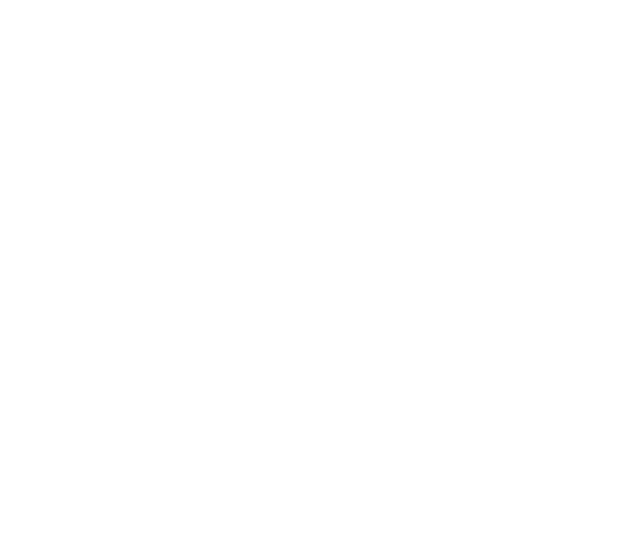
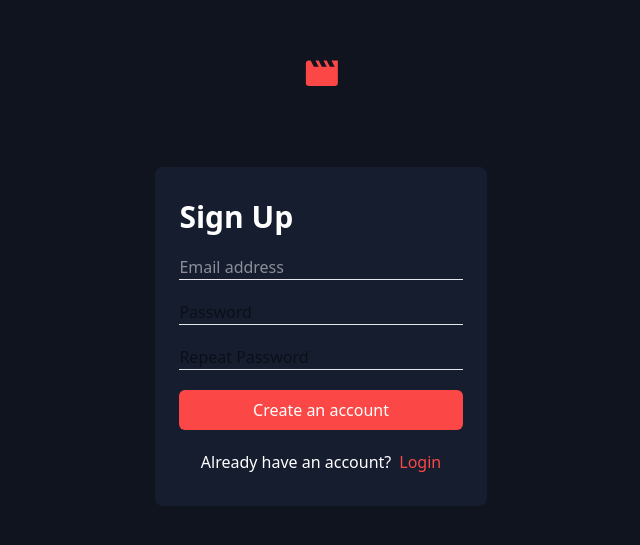
Before and after one commit to BigDahn/Entertainment-web-app, a React (Vite) app: page /signup in a window 1280 px wide. Before the commit this address had no page. Shown: the part 117-662 px from the top of the page, without its empty margins (319-959 px from the left). Built offline with nearby package versions, Linux system fonts and the light colour scheme.

Commit message:
first commit

```diff
--- a/src/App.jsx
+++ b/src/App.jsx
@@ -5,6 +5,8 @@
 import BookMarked from "./Pages/BookMarked/BookMarked";
 import Series from "./Pages/TvSeriesPage/Series";
 import Movies from "./Pages/Movies/Movies";
+import Login from "./Pages/Auth/Login";
+import Signup from "./Pages/Auth/Signup";
 
 function App() {
   return (
@@ -14,9 +16,12 @@
           <Route element={<AppLayout />}>
             <Route index element={<Navigate replace to="home" />} />
             <Route path="home" element={<Home />} />
-            <Route path="movie" element={<Movies />} />
+            <Route path="movies" element={<Movies />} />
+            <Route path="/:name" element={<Movies />} />
             <Route path="series" element={<Series />} />
             <Route path="bookmarked" element={<BookMarked />} />
+            <Route path="login" element={<Login />} />
+            <Route path="signup" element={<Signup />} />
           </Route>
         </Routes>
       </BrowserRouter>
--- a/src/Pages/Auth/Login.jsx
+++ b/src/Pages/Auth/Login.jsx
@@ -1,7 +1,33 @@
 import React from "react";
 
 function Login() {
-  return <div>Login</div>;
+  return (
+    <div className="flex flex-col gap-[5rem] items-center justify-center w-full   m-auto h-full ">
+      <img src="/assets/logo.svg" />
+      <form className="flex-col flex gap-5 bg-[#161D2F] w-[36%] px-6 py-[2rem]  rounded-lg">
+        <h2 className="text-white font-bold text-3xl ">Login</h2>
+        <input
+          type="text"
+          name="email"
+          placeholder="Email address"
+          className="border-b  border-gray-200 active:outline-none outline-none text-white focus:text-red-500 cuso"
+        />
+        <input
+          type="text"
+          name="password"
+          placeholder="Password"
+          className="border-b  border-gray-200 active:outline-none outline-none"
+        />
+        <button className="bg-[#FC4747] px-3 py-2 rounded-md text-white">
+          Login to your account
+        </button>
+        <h5 className="flex gap-2 text-center items-center justify-center text-white">
+          Don't have an account?
+          <span className="text-[#FC4747]">Sign up</span>
+        </h5>
+      </form>
+    </div>
+  );
 }
 
 export default Login;
--- a/src/Pages/Auth/Signup.jsx
+++ b/src/Pages/Auth/Signup.jsx
@@ -0,0 +1,39 @@
+import React from "react";
+
+function Signup() {
+  return (
+    <div className="flex flex-col gap-[5rem] items-center justify-center w-full   m-auto h-full ">
+      <img src="/assets/logo.svg" />
+      <form className="flex-col flex gap-5 bg-[#161D2F] w-[36%] px-6 py-[2rem]  rounded-lg">
+        <h2 className="text-white font-bold text-3xl ">Sign Up</h2>
+        <input
+          type="text"
+          name="email"
+          placeholder="Email address"
+          className="border-b  border-gray-200 active:outline-none outline-none text-white focus:text-red-500 cuso"
+        />
+        <input
+          type="text"
+          name="password"
+          placeholder="Password"
+          className="border-b  border-gray-200 active:outline-none outline-none"
+        />
+        <input
+          type="text"
+          name="Repeat password"
+          placeholder="Repeat Password"
+          className="border-b  border-gray-200 active:outline-none outline-none"
+        />
+        <button className="bg-[#FC4747] px-3 py-2 rounded-md text-white">
+          Create an account
+        </button>
+        <h5 className="flex gap-2 text-center items-center justify-center text-white">
+          Already have an account?
+          <span className="text-[#FC4747]">Login</span>
+        </h5>
+      </form>
+    </div>
+  );
+}
+
+export default Signup;
--- a/src/data.json
+++ b/src/data.json
@@ -1,4 +1,4 @@
-[
+  [
   {
     "title": "Beyond Earth",
     "thumbnail": {
--- a/src/index.css
+++ b/src/index.css
@@ -1 +1,6 @@
 @import "tailwindcss";
+
+
+body{
+    background-color: #10141E;
+}
--- a/src/ui/AppLayout.jsx
+++ b/src/ui/AppLayout.jsx
@@ -1,7 +1,12 @@
 import React from "react";
+import { Outlet } from "react-router-dom";
 
 function AppLayout() {
-  return <div>AppLayout</div>;
+  return (
+    <div className="h-[100vh] max-w-[60rem] m-auto px-5">
+      <Outlet />
+    </div>
+  );
 }
 
 export default AppLayout;
```
